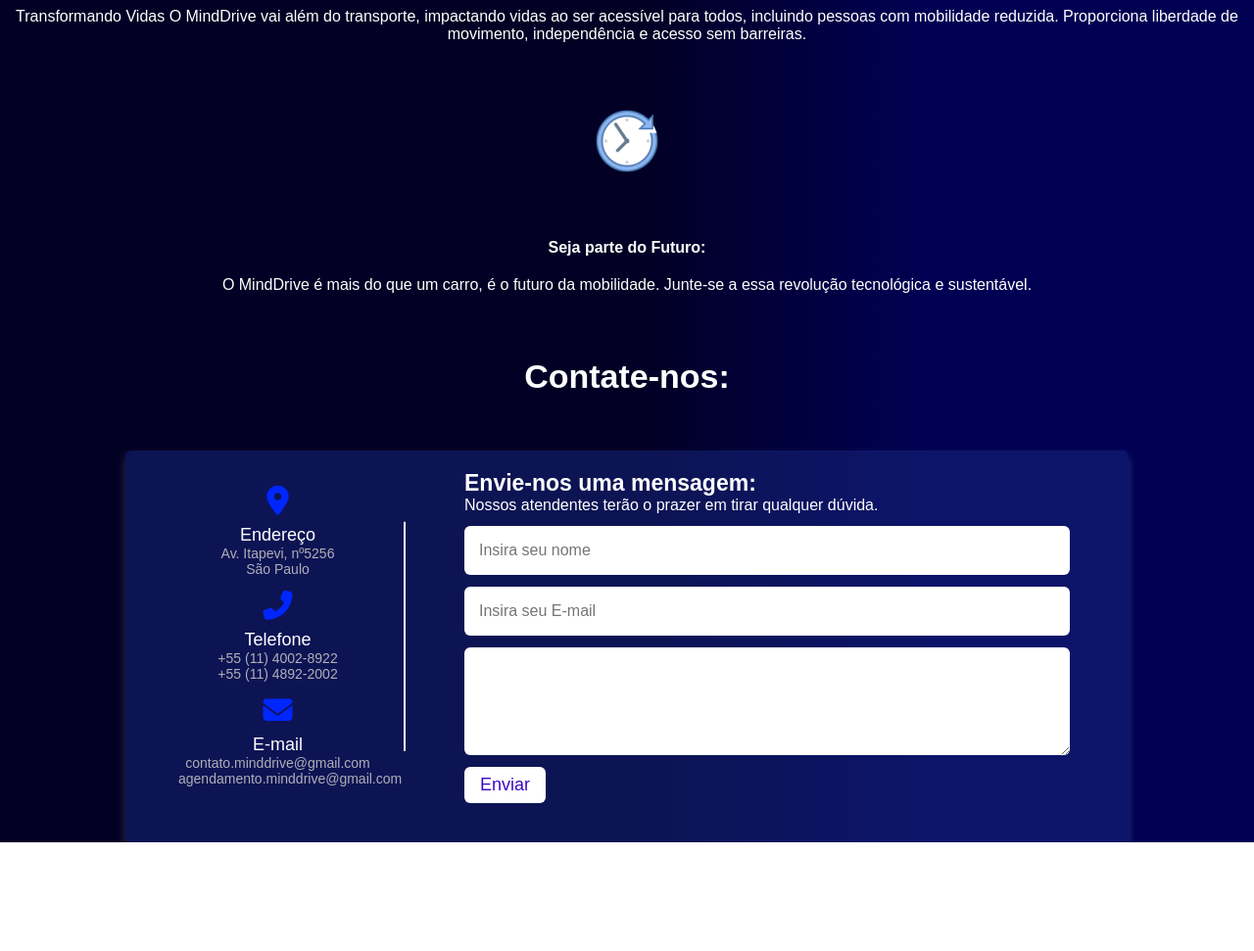
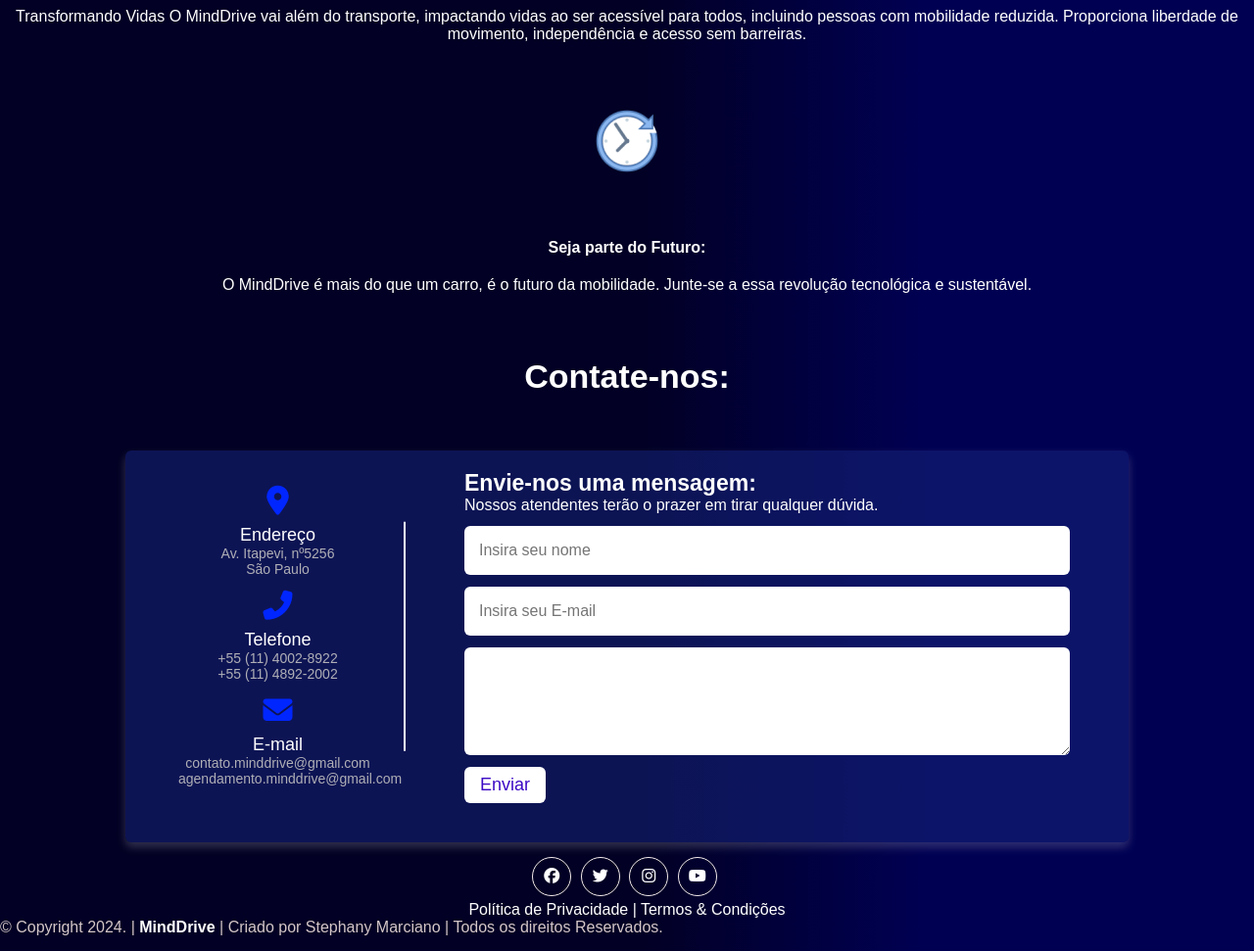
Before and after one commit to stephanymdias/mindDrive, a plain HTML site: page index.html in a window 1280 px wide. Shown: the part 2306-3277 px from the top of the page at 98% size. Before the commit the page ends 3166 px from the top, so only its background shows below. Drawn offline with Linux system fonts and the light colour scheme; a web font is replaced by a local one.

Commit message:
Add files via upload

```diff
--- a/index.html
+++ b/index.html
@@ -154,12 +154,57 @@
                     <div class="button2">
                         <input type="button" value="Enviar">
                     </div>
-
                 </form>
             </div>
         </div>
     </div>
+    <footer>
+        <div class="footer-area-bottom">
+            <div class="container">
+                <div class="row">
+                    <div class="col-md-12">
+                        <div class="footer-icons">
+                            <ul>
+                                <li>
+                                    <a href="#">
+                                        <i class="fa-brands fa-facebook"></i>
+                                    </a>
+                                </li>
+                                <li>
+                                    <a href="#">
+                                        <i class="fa-brands fa-twitter"></i>
+                                    </a>
+                                </li>
+                                <li>
+                                    <a href="#">
+                                        <i class="fa-brands fa-instagram"></i>
+                                    </a>
+                                </li>
+                                <li>
+                                    <a href="#">
+                                        <i class="fa-brands fa-youtube"></i>
+                                    </a>
+                                </li>
+                            </ul>
+                        </div>
+                    </div>
+                </div>
+                <div class="row">
+                    <div class="col-md-12 col-sm-12 col-xs-12">
+                        <div class="credits">
+                            <a href="#">Política de Privacidade</a> | <a href="#">Termos & Condições</a>
+                        </div>
+                        <div class="copyright text-center">
+                            <p>
+                                &copy; Copyright 2024. | <strong><a href="#">MindDrive </a></strong> | Criado por
+                                Stephany Marciano | Todos os direitos Reservados.
+                            </p>
+                        </div>
+                    </div>
+                </div>
+            </div>
+        </div>
+    </footer>
 </body>
 
-
 </html>
--- a/style.css
+++ b/style.css
@@ -364,3 +364,90 @@ transition: all 0.3 ease;
     background: #3c0ac5;
     color: #FFFFFF;
 }
+
+.footer-icons ul li {
+    display: inline-block;
+  }
+
+  .footer-icons ul li a {
+    border: 1px solid #f3ebeb;
+    color: #d4cece;
+    display: block;
+    font-size: 16px;
+    height: 40px;
+    line-height: 38px;
+    margin-right: 5px;
+    text-align: center;
+    width: 40px;
+    border-radius: 50%;
+  }
+
+  .footer-icons {
+    text-align: center;
+  }
+
+  .footer-contacts p span {
+    color: #dbc5c5;
+    font-weight: 700;
+  }
+
+  .popular-tag ul li {
+    display: inline-block;
+  }
+
+  .footer-content {
+    display: block;
+    overflow: hidden;
+  }
+
+  .popular-tag ul li a:hover,
+  .footer-icons ul li a:hover {
+    background: transparent;
+    border: 1px solid #4c5758;
+    color: #fff;
+  }
+
+  .popular-tag ul li a {
+    border: 1px solid #444;
+    border-radius: 30px;
+    color: #444;
+    display: block;
+    font-size: 13px;
+    font-weight: 600;
+    margin: 5px 3px;
+    padding: 5px 10px;
+    position: relative;
+    text-decoration: none;
+    text-transform: capitalize;
+    transition: all 0.4s ease 0s;
+    width: 70px;
+    text-align: center;
+  }
+
+  .footer-area-bottom {
+    background: transparent none repeat scroll 0 0;
+    padding: 15px 0;
+  }
+
+  .copyright-text a:hover {
+    text-decoration: underline;
+    color: #0f7281;
+  }
+
+  .copyright-text a {
+    color: #444;
+  }
+
+  .copyright> p {
+    margin-bottom: 0;
+    color: #d4c7c7;
+  }
+
+  .credits {
+    padding-top: 5px;
+    text-align: center;
+  }
+
+  .credits a {
+    color: #ffffff;
+  }
```
Lines whose indentation alone changed are shown as unchanged.
